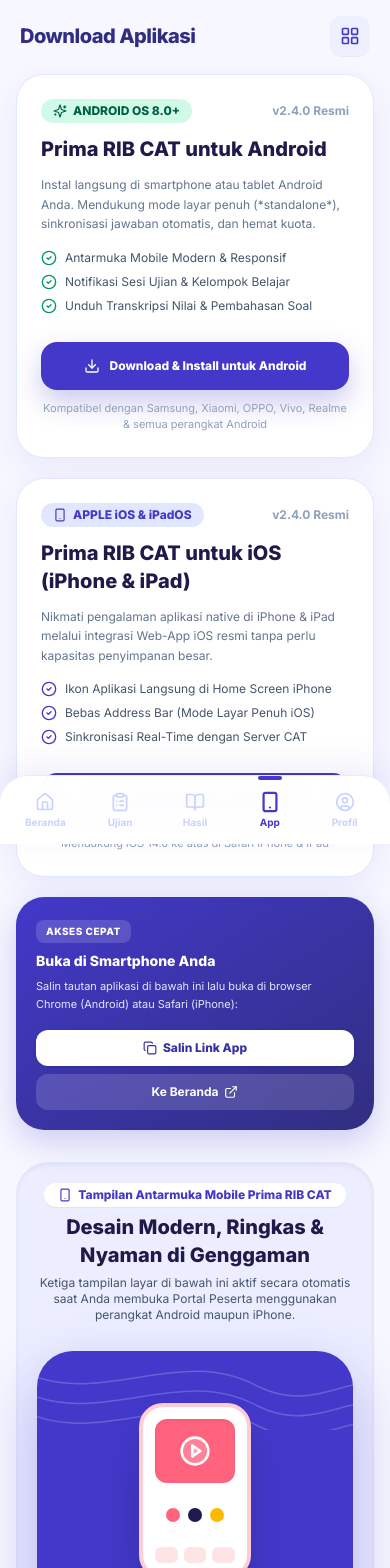
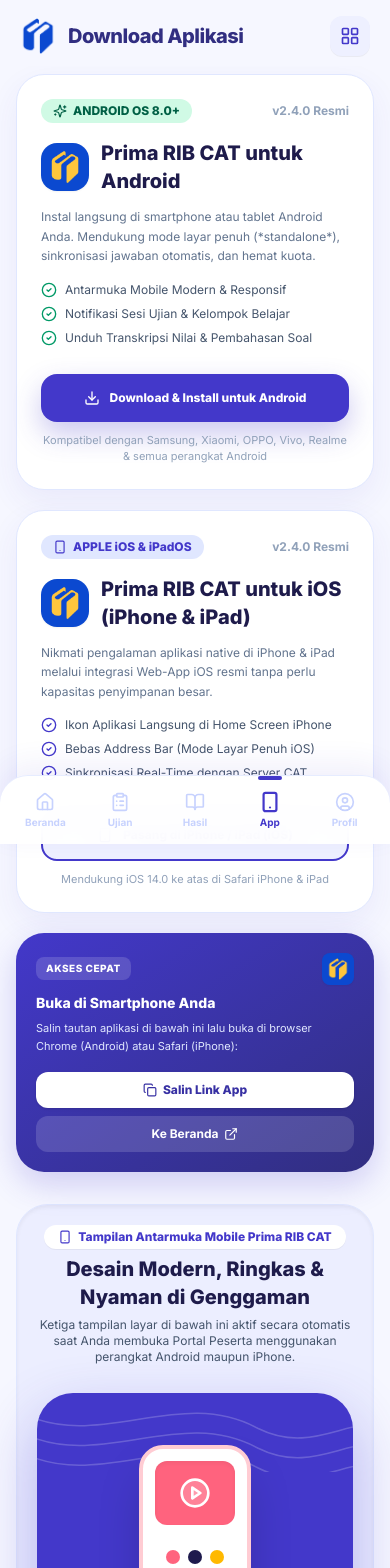
Before and after one commit to mediabelokiri-cpu/simulasicat, a Next.js app: page /download-app in a window 390 px wide. Shown: the top 1568 px of the page. Built offline with nearby package versions, Linux system fonts and the light colour scheme; no server answers; the database is empty.

Commit message:
feat(branding): use logo3 on mobile user dashboard and keep logo1 for share/install

```diff
--- a/src/app/download-app/page.tsx
+++ b/src/app/download-app/page.tsx
@@ -242,9 +242,16 @@
               </span>
             </div>
 
+            <div className="flex items-center gap-3 pt-1">
+              <img
+                src="/logo1.png"
+                alt="Ikon Aplikasi Prima RIB CAT"
+                className="h-12 w-12 rounded-2xl object-contain shadow-xs shrink-0"
+              />
               <h2 className="text-xl font-extrabold text-[#1e1b4b]">
                 Prima RIB CAT untuk Android
               </h2>
+            </div>
             <p className="text-xs sm:text-sm text-slate-500 leading-relaxed">
               Instal langsung di smartphone atau tablet Android Anda. Mendukung
               mode layar penuh (*standalone*), sinkronisasi jawaban otomatis,
@@ -300,9 +307,16 @@
               </span>
             </div>
 
+            <div className="flex items-center gap-3 pt-1">
+              <img
+                src="/logo1.png"
+                alt="Ikon Aplikasi iOS Prima RIB CAT"
+                className="h-12 w-12 rounded-2xl object-contain shadow-xs shrink-0"
+              />
               <h2 className="text-xl font-extrabold text-[#1e1b4b]">
                 Prima RIB CAT untuk iOS (iPhone &amp; iPad)
               </h2>
+            </div>
             <p className="text-xs sm:text-sm text-slate-500 leading-relaxed">
               Nikmati pengalaman aplikasi native di iPhone &amp; iPad melalui
               integrasi Web-App iOS resmi tanpa perlu kapasitas penyimpanan
@@ -343,9 +357,16 @@
         {/* Kartu Link Cepat / Akses Mobile */}
         <div className="lg:col-span-2 rounded-[28px] bg-gradient-to-br from-[#4338ca] to-[#312e81] p-5 text-white shadow-[0_12px_32px_rgba(67,56,202,0.22)] flex flex-col justify-between space-y-4">
           <div className="space-y-2">
+            <div className="flex items-center justify-between">
               <span className="inline-block rounded-lg bg-white/15 px-2.5 py-1 text-[10px] font-extrabold uppercase tracking-wider">
                 Akses Cepat
               </span>
+              <img
+                src="/logo1.png"
+                alt="Ikon Share Link Prima RIB CAT"
+                className="h-8 w-8 rounded-lg object-contain shadow-xs"
+              />
+            </div>
             <h3 className="text-sm font-extrabold leading-snug">
               Buka di Smartphone Anda
             </h3>
@@ -478,6 +499,12 @@
             <div className="space-y-5">
               {/* Header */}
               <div className="flex items-center justify-between pt-1">
+                <div className="flex items-center gap-2.5">
+                  <img
+                    src="/logo3.png"
+                    alt="Logo Prima RIB CAT"
+                    className="h-8 w-8 object-contain shrink-0"
+                  />
                   <div>
                     <p className="text-[11px] font-medium text-slate-400">
                       Selamat datang di,
@@ -485,6 +512,7 @@
                     <h3 className="text-lg font-extrabold tracking-tight text-[#312e81]">
                       Prima RIB CAT.
                     </h3>
+                  </div>
                 </div>
                 <div className="flex h-9 w-9 items-center justify-center rounded-xl bg-[#eef0ff] text-[#4338ca]">
                   <LayoutGrid className="h-4 w-4" />
--- a/src/app/layout.tsx
+++ b/src/app/layout.tsx
@@ -20,7 +20,29 @@
   },
   icons: {
     icon: "/logo1.png",
+    shortcut: "/logo1.png",
     apple: "/logo1.png",
+  },
+  openGraph: {
+    title: "Simulasi CAT Prima RIB — CPNS, Sekdin & Polri",
+    description:
+      "Platform ujian simulasi berbasis Computer Assisted Test (CAT) resmi untuk peserta bimbingan belajar Prima RIB dan institusi mitra.",
+    type: "website",
+    images: [
+      {
+        url: "/logo1.png",
+        width: 512,
+        height: 512,
+        alt: "Simulasi CAT Prima RIB",
+      },
+    ],
+  },
+  twitter: {
+    card: "summary",
+    title: "Simulasi CAT Prima RIB — CPNS, Sekdin & Polri",
+    description:
+      "Platform ujian simulasi berbasis Computer Assisted Test (CAT) resmi untuk peserta bimbingan belajar Prima RIB dan institusi mitra.",
+    images: ["/logo1.png"],
   },
 };
 
--- a/src/components/ui/AppShell.tsx
+++ b/src/components/ui/AppShell.tsx
@@ -175,10 +175,16 @@
 
   return (
     <>
-      {/* Mobile Clean App Header (Khusus Portal User di layar Mobile) */}
+      {/* Mobile Clean App Header (Khusus Portal User di layar Mobile menggunakan logo3) */}
       {role === "user" && (
         <header className="sticky top-0 z-30 bg-[#f6f7ff]/95 backdrop-blur-md px-5 pt-4 pb-2.5 lg:hidden">
           <div className="mx-auto flex max-w-md items-center justify-between">
+            <Link href="/dashboard" className="flex items-center gap-3">
+              <img
+                src="/logo3.png"
+                alt="Logo Prima RIB CAT"
+                className="h-9 w-9 object-contain shrink-0"
+              />
               <div>
                 {mobilePageHeading.greeting && (
                   <p className="text-xs font-medium text-slate-400 leading-snug">
@@ -189,6 +195,7 @@
                   {mobilePageHeading.title}
                 </h1>
               </div>
+            </Link>
 
             <div className="flex items-center gap-2">
               <Link
```
Also changed, not shown: public/logo3.png (added). Lines whose indentation alone changed are shown as unchanged.
